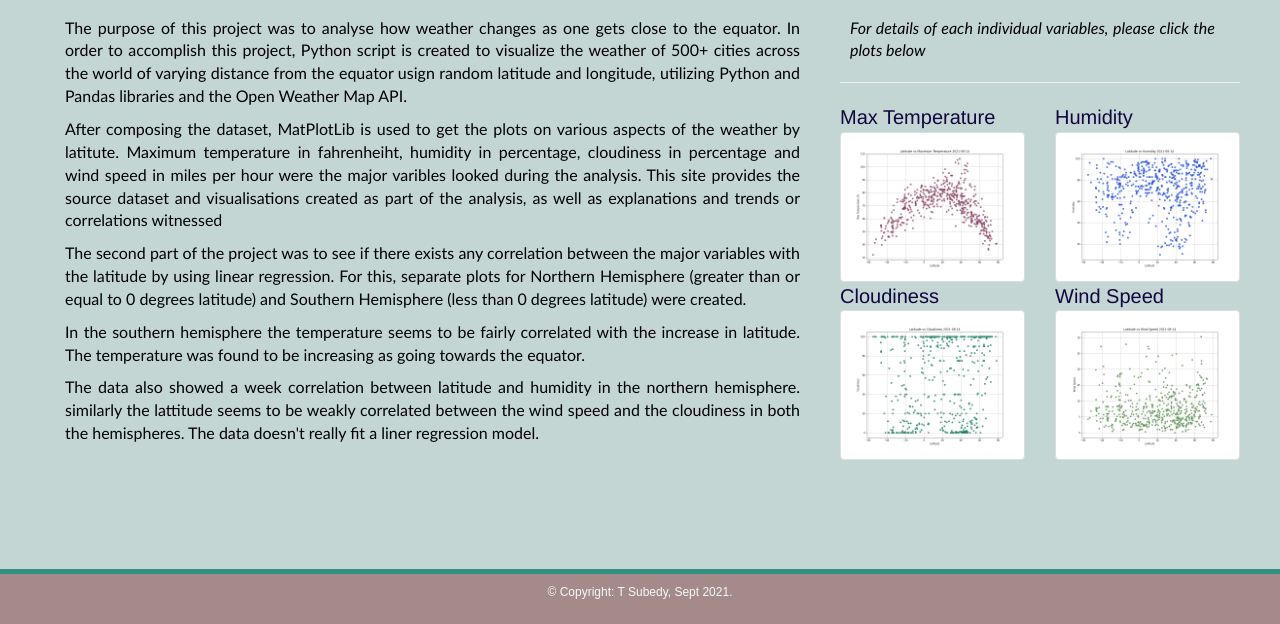
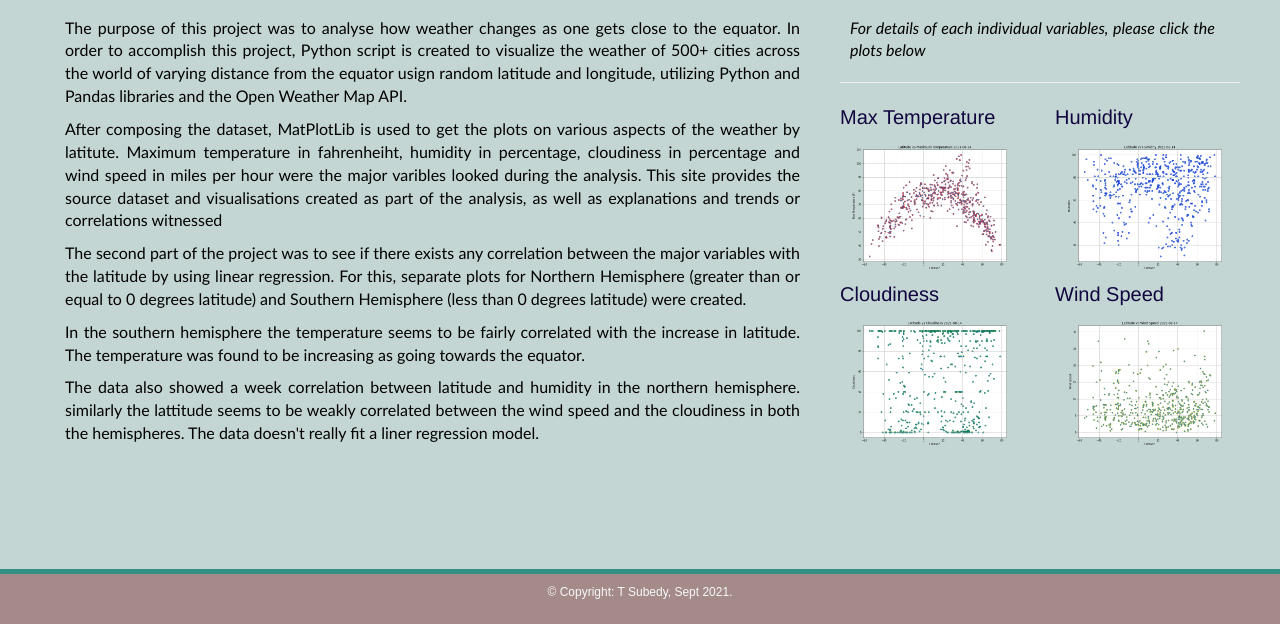
Before and after one commit to tsubedy/Web-Design-Challenge, a plain HTML site: page index.html in a window 1280 px wide. Shown: the part 176-800 px from the top of the page. Drawn offline with nearby package versions, Linux system fonts and the light colour scheme.

Commit message:
changed pic size

```diff
--- a/index.html
+++ b/index.html
@@ -96,21 +96,21 @@
 
           <div class="row">
             <div class="col-md-6">
-              <a href="temperature.html"> Max Temperature<img src="Resources/assets/images/Fig_1_temperature.png" class="img-thumbnail"></a>
+              <a href="temperature.html"> Max Temperature<img src="Resources/assets/images/Fig_1_temperature.png" height="450" width="400"></a>
             </div>
 
             <div class="col-md-6">
-              <a href="Humidity.html"> Humidity<img src="Resources/assets/images/Fig_2_Humidity.png" class="img-thumbnail"></a>
+              <a href="Humidity.html"> Humidity<img src="Resources/assets/images/Fig_2_Humidity.png" height="450" width="400"></a>
             </div>
           </div>
 
           <div class ="row">
             <div class="col-md-6">
-              <a href="Cloudiness.html"> Cloudiness<img src="Resources/assets/images/Fig_3_Cloudiness.png" class="img-thumbnail"></a>
+              <a href="Cloudiness.html"> Cloudiness<img src="Resources/assets/images/Fig_3_Cloudiness.png" height="450" width="400"></a>
             </div>
 
             <div class="col-md-6">
-              <a href="Wind_speed.html"> Wind Speed<img src="Resources/assets/images/Fig_4_Wind_speed.png" class="img-thumbnail"></a>
+              <a href="Wind_speed.html"> Wind Speed<img src="Resources/assets/images/Fig_4_Wind_speed.png" height="450" width="400"></a>
             </div>
           </div>
           </div>
```
